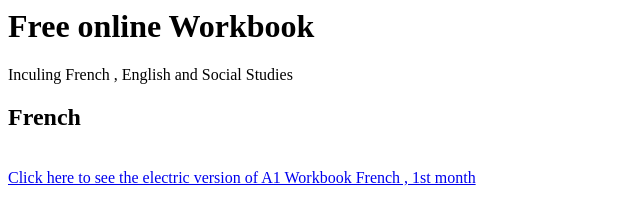
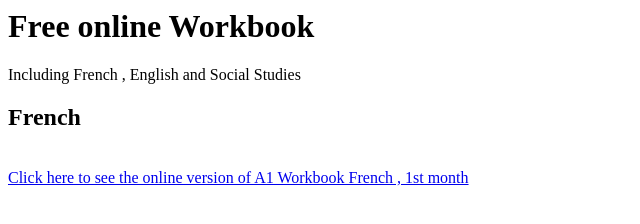
Before and after one commit to RyanChenGo/workbook_online, a plain HTML site: page index.html in a window 1280 px wide. Shown: the full height of the page, 0-640 px from the left. Drawn offline with Linux system fonts and the light colour scheme.

Commit message:
Update index.html

```diff
--- a/index.html
+++ b/index.html
@@ -1,9 +1,9 @@
 <DOCTYPE html>
 <h1>Free online Workbook</h1>
-<p>Inculing French , English and Social Studies</p>
+<p>Including French , English and Social Studies</p>
 <h2>French</h2>
 <br>
 <a href="https://github.com/RyanChenGo/workbook_online/blob/main/Whole%20Workbook%20_%20French%20A1.pdf" target="_blank">
-  Click here to see the electric version of A1 Workbook French , 1st month
+  Click here to see the online version of A1 Workbook French , 1st month
 </a>
 <br>
```
